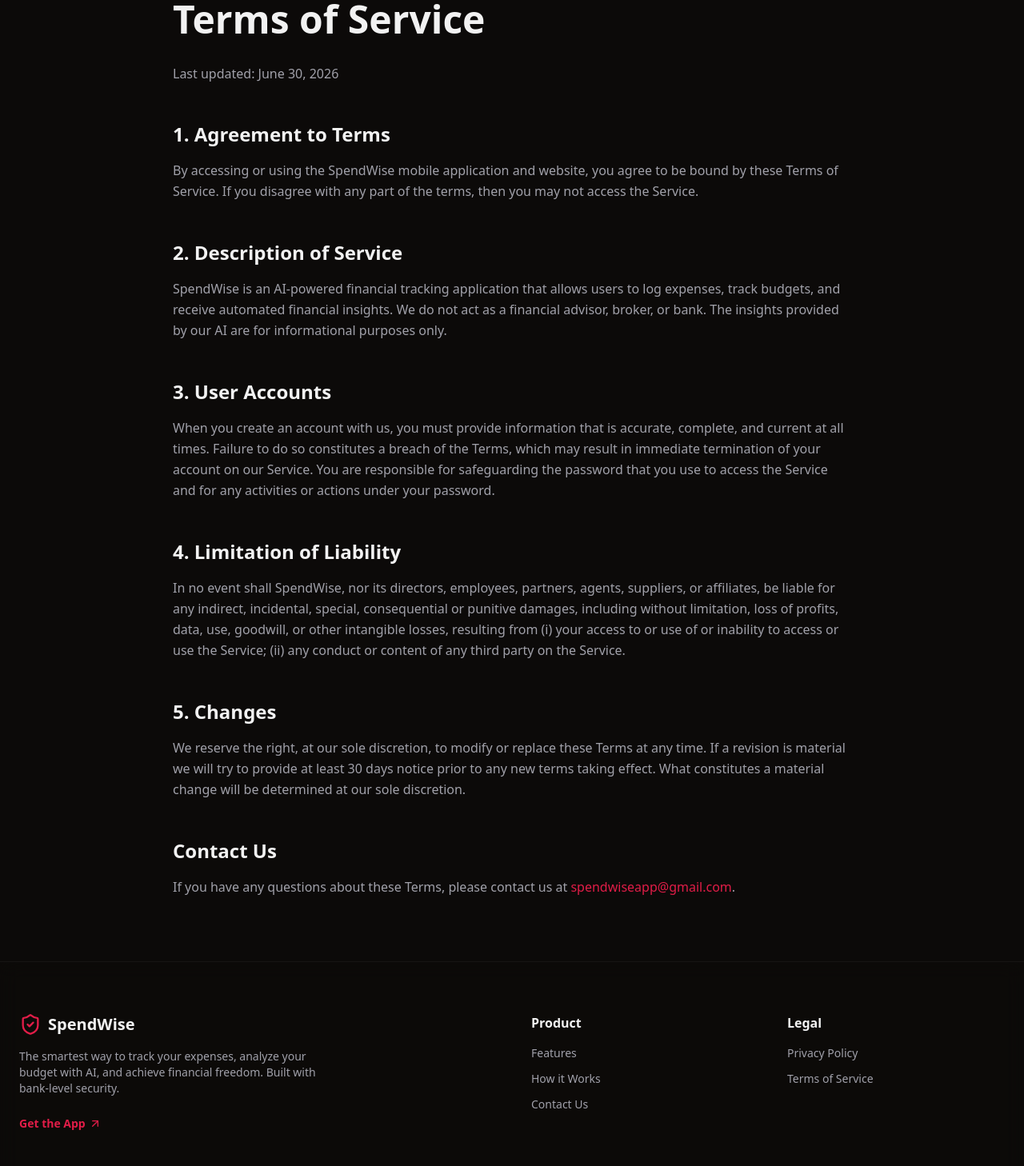
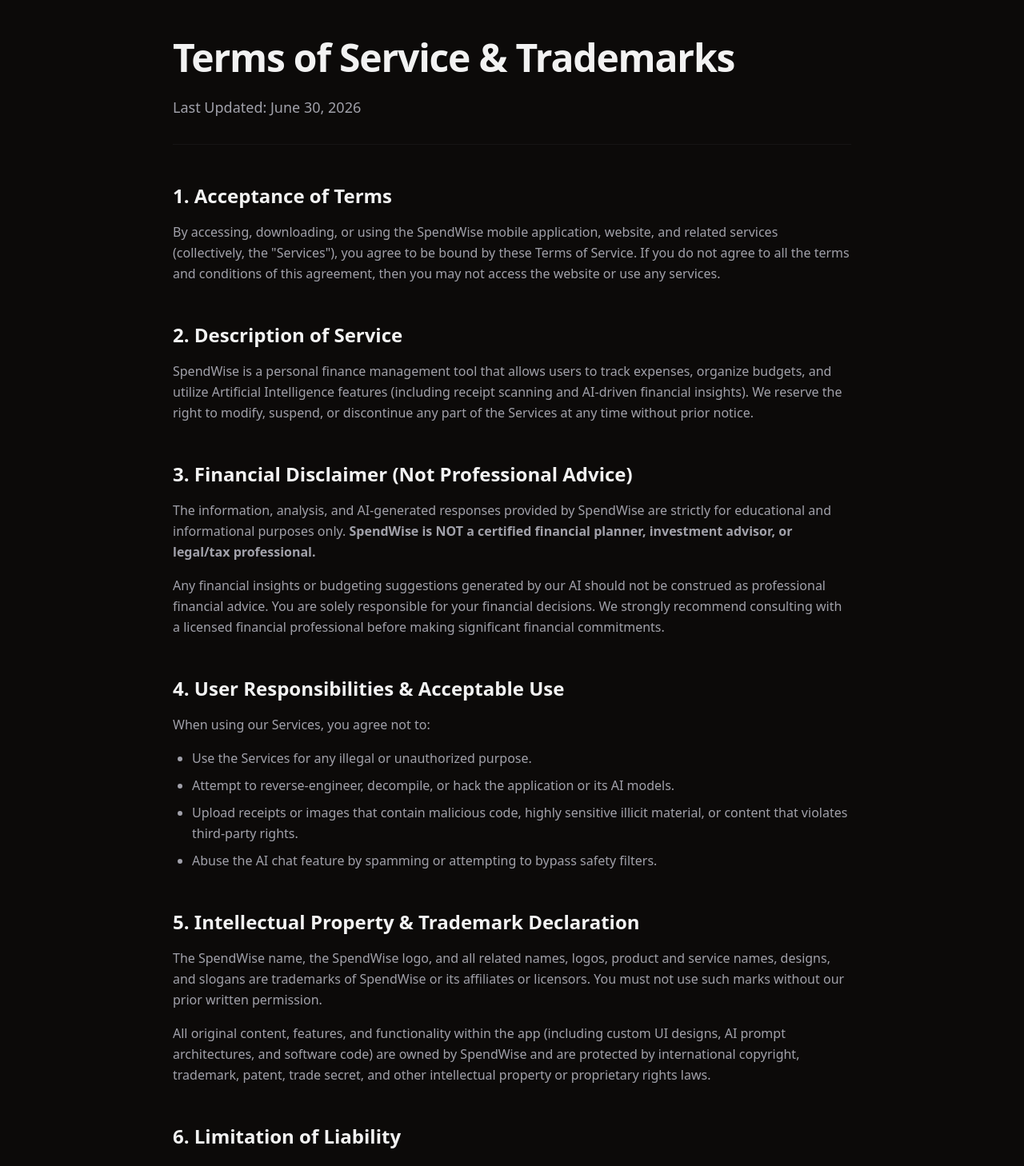
Before and after one commit to mearslanahmed/spendwise-web, a Next.js app: page /terms in a window 1280 px wide. Shown: the part 160-1618 px from the top of the page at 80% size. Built offline with nearby package versions, Linux system fonts and the light colour scheme.

Commit message:
feat: finalized animations, text copy, contact page, and comprehensive legal policies

```diff
--- a/src/app/privacy/page.tsx
+++ b/src/app/privacy/page.tsx
@@ -25,24 +25,22 @@
 
         <section>
           <h2 className="text-2xl font-bold mb-4 text-foreground">2. Information We Collect</h2>
-          <p className="mb-4">We collect information to provide better services to all our users. The types of data we collect include:</p>
+          <p className="mb-4">We strictly collect only the information necessary to operate SpendWise. The types of data we collect include:</p>
           <ul className="list-disc pl-6 space-y-2">
-            <li><strong>Account Information:</strong> If you create an account, we may collect your email address, name, and encrypted authentication tokens.</li>
+            <li><strong>Account Information:</strong> Your email address and basic profile information used for secure authentication.</li>
             <li><strong>Financial Data:</strong> Transactions, budgets, and manual expense entries you input into the app.</li>
-            <li><strong>Camera & Image Data:</strong> When you use our "Smart Scanner" feature, we process images of your receipts. These images are temporarily processed by our AI and are not permanently stored unless explicitly requested by you.</li>
-            <li><strong>Usage Data:</strong> We automatically collect diagnostic data, app interaction metrics, and crash reports to improve app stability.</li>
-            <li><strong>Device Information:</strong> Hardware model, operating system version, and unique device identifiers for security purposes.</li>
+            <li><strong>Receipt Images:</strong> When you manually attach a picture to a transaction or use the "Smart Scanner", the image is securely stored in our cloud storage provider (Cloudinary) so it remains permanently attached to your transaction record for your reference.</li>
+            <li><strong>Device Permissions:</strong> We request access to your device's Camera (strictly for capturing receipts) and Notifications (for budget alerts). We do <strong>not</strong> collect background hardware diagnostics, device identifiers, or hidden usage analytics.</li>
           </ul>
         </section>
 
         <section>
           <h2 className="text-2xl font-bold mb-4 text-foreground">3. How We Use Your Information</h2>
-          <p className="mb-4">We use the collected information for the following purposes:</p>
+          <p className="mb-4">We use the collected information for the following specific purposes:</p>
           <ul className="list-disc pl-6 space-y-2">
-            <li><strong>To Provide the Service:</strong> Enabling you to track expenses, manage offline wallets, and receive AI-driven financial insights.</li>
-            <li><strong>AI Processing:</strong> Your transaction data and receipt images are processed using advanced Artificial Intelligence models (such as Google Gemini) strictly to categorize expenses and provide automated financial advice.</li>
-            <li><strong>Service Improvement:</strong> Analyzing usage trends to build new features and fix bugs.</li>
-            <li><strong>Communication:</strong> Sending you security alerts, account updates, and support messages.</li>
+            <li><strong>To Provide the Service:</strong> Enabling you to track expenses, manage wallets, and view your historical transactions alongside their attached Cloudinary receipt images.</li>
+            <li><strong>AI Processing:</strong> Your transaction data and scanned receipt images are processed using advanced Artificial Intelligence models (primarily Google Gemini, with Groq utilized as a secure fallback system). This allows us to instantly extract totals, categorize expenses, and power the AI financial chat.</li>
+            <li><strong>Communication:</strong> Sending you necessary security alerts, account updates, and push notifications for your budget.</li>
           </ul>
         </section>
 
--- a/src/app/terms/page.tsx
+++ b/src/app/terms/page.tsx
@@ -1,56 +1,87 @@
 import { Metadata } from 'next';
+import Link from 'next/link';
 
 export const metadata: Metadata = {
   title: 'Terms of Service | SpendWise',
-  description: 'Terms of Service for SpendWise App',
+  description: 'Comprehensive Terms of Service and Trademark Information for SpendWise.',
 };
 
 export default function TermsOfService() {
   return (
-    <div className="max-w-4xl mx-auto px-6 py-20">
-      <div className="prose prose-invert prose-emerald max-w-none">
-        <h1 className="text-4xl md:text-5xl font-extrabold mb-8">Terms of Service</h1>
-        <p className="text-muted-foreground mb-12">Last updated: June 30, 2026</p>
+    <div className="max-w-4xl mx-auto px-6 py-24 md:py-32">
+      <div className="mb-12 border-b border-border/40 pb-8">
+        <h1 className="text-4xl md:text-5xl font-extrabold mb-6 tracking-tight">Terms of Service & Trademarks</h1>
+        <p className="text-muted-foreground text-lg">Last Updated: {new Date().toLocaleDateString('en-US', { month: 'long', day: 'numeric', year: 'numeric' })}</p>
+      </div>
 
-        <section className="mb-12">
-          <h2 className="text-2xl font-bold mb-4">1. Agreement to Terms</h2>
-          <p className="text-muted-foreground leading-relaxed mb-4">
-            By accessing or using the SpendWise mobile application and website, you agree to be bound by these Terms of Service. If you disagree with any part of the terms, then you may not access the Service.
-          </p>
-        </section>
+      <div className="space-y-12 text-muted-foreground leading-relaxed prose prose-invert prose-p:text-muted-foreground prose-headings:text-foreground">
 
-        <section className="mb-12">
-          <h2 className="text-2xl font-bold mb-4">2. Description of Service</h2>
-          <p className="text-muted-foreground leading-relaxed mb-4">
-            SpendWise is an AI-powered financial tracking application that allows users to log expenses, track budgets, and receive automated financial insights. We do not act as a financial advisor, broker, or bank. The insights provided by our AI are for informational purposes only.
-          </p>
-        </section>
-
-        <section className="mb-12">
-          <h2 className="text-2xl font-bold mb-4">3. User Accounts</h2>
-          <p className="text-muted-foreground leading-relaxed mb-4">
-            When you create an account with us, you must provide information that is accurate, complete, and current at all times. Failure to do so constitutes a breach of the Terms, which may result in immediate termination of your account on our Service. You are responsible for safeguarding the password that you use to access the Service and for any activities or actions under your password.
-          </p>
-        </section>
-
-        <section className="mb-12">
-          <h2 className="text-2xl font-bold mb-4">4. Limitation of Liability</h2>
-          <p className="text-muted-foreground leading-relaxed">
-            In no event shall SpendWise, nor its directors, employees, partners, agents, suppliers, or affiliates, be liable for any indirect, incidental, special, consequential or punitive damages, including without limitation, loss of profits, data, use, goodwill, or other intangible losses, resulting from (i) your access to or use of or inability to access or use the Service; (ii) any conduct or content of any third party on the Service.
-          </p>
-        </section>
-
-        <section className="mb-12">
-          <h2 className="text-2xl font-bold mb-4">5. Changes</h2>
-          <p className="text-muted-foreground leading-relaxed">
-            We reserve the right, at our sole discretion, to modify or replace these Terms at any time. If a revision is material we will try to provide at least 30 days notice prior to any new terms taking effect. What constitutes a material change will be determined at our sole discretion.
+        <section>
+          <h2 className="text-2xl font-bold mb-4 text-foreground">1. Acceptance of Terms</h2>
+          <p>
+            By accessing, downloading, or using the SpendWise mobile application, website, and related services (collectively, the "Services"), you agree to be bound by these Terms of Service. If you do not agree to all the terms and conditions of this agreement, then you may not access the website or use any services.
           </p>
         </section>
 
         <section>
-          <h2 className="text-2xl font-bold mb-4">Contact Us</h2>
-          <p className="text-muted-foreground leading-relaxed">
-            If you have any questions about these Terms, please contact us at <a href="mailto:spendwiseapp@gmail.com" className="text-primary hover:underline">spendwiseapp@gmail.com</a>.
+          <h2 className="text-2xl font-bold mb-4 text-foreground">2. Description of Service</h2>
+          <p>
+            SpendWise is a personal finance management tool that allows users to track expenses, organize budgets, and utilize Artificial Intelligence features (including receipt scanning and AI-driven financial insights). We reserve the right to modify, suspend, or discontinue any part of the Services at any time without prior notice.
+          </p>
+        </section>
+
+        <section>
+          <h2 className="text-2xl font-bold mb-4 text-foreground">3. Financial Disclaimer (Not Professional Advice)</h2>
+          <p>
+            The information, analysis, and AI-generated responses provided by SpendWise are strictly for educational and informational purposes only. <strong>SpendWise is NOT a certified financial planner, investment advisor, or legal/tax professional.</strong>
+          </p>
+          <p className="mt-4">
+            Any financial insights or budgeting suggestions generated by our AI should not be construed as professional financial advice. You are solely responsible for your financial decisions. We strongly recommend consulting with a licensed financial professional before making significant financial commitments.
+          </p>
+        </section>
+
+        <section>
+          <h2 className="text-2xl font-bold mb-4 text-foreground">4. User Responsibilities & Acceptable Use</h2>
+          <p className="mb-4">When using our Services, you agree not to:</p>
+          <ul className="list-disc pl-6 space-y-2">
+            <li>Use the Services for any illegal or unauthorized purpose.</li>
+            <li>Attempt to reverse-engineer, decompile, or hack the application or its AI models.</li>
+            <li>Upload receipts or images that contain malicious code, highly sensitive illicit material, or content that violates third-party rights.</li>
+            <li>Abuse the AI chat feature by spamming or attempting to bypass safety filters.</li>
+          </ul>
+        </section>
+
+        <section>
+          <h2 className="text-2xl font-bold mb-4 text-foreground">5. Intellectual Property & Trademark Declaration</h2>
+          <p>
+            The SpendWise name, the SpendWise logo, and all related names, logos, product and service names, designs, and slogans are trademarks of SpendWise or its affiliates or licensors. You must not use such marks without our prior written permission.
+          </p>
+          <p className="mt-4">
+            All original content, features, and functionality within the app (including custom UI designs, AI prompt architectures, and software code) are owned by SpendWise and are protected by international copyright, trademark, patent, trade secret, and other intellectual property or proprietary rights laws.
+          </p>
+        </section>
+
+        <section>
+          <h2 className="text-2xl font-bold mb-4 text-foreground">6. Limitation of Liability</h2>
+          <p>
+            In no event shall SpendWise, nor its directors, employees, partners, agents, suppliers, or affiliates, be liable for any indirect, incidental, special, consequential or punitive damages, including without limitation, loss of profits, data, use, goodwill, or other intangible losses, resulting from (i) your access to or use of or inability to access or use the Service; (ii) any conduct or content of any third party on the Service; (iii) any content obtained from the Service, including AI-generated hallucinations or incorrect financial calculations.
+          </p>
+        </section>
+
+        <section>
+          <h2 className="text-2xl font-bold mb-4 text-foreground">7. Changes to Terms</h2>
+          <p>
+            We reserve the right, at our sole discretion, to modify or replace these Terms at any time. What constitutes a material change will be determined at our sole discretion. By continuing to access or use our Service after those revisions become effective, you agree to be bound by the revised terms.
+          </p>
+        </section>
+
+        <section>
+          <h2 className="text-2xl font-bold mb-4 text-foreground">8. Contact Information</h2>
+          <p>
+            If you have any questions about these Terms, licensing, or trademark inquiries, please contact our legal department at:
+          </p>
+          <p className="mt-4 font-semibold">
+            Email: <a href="mailto:spendwiseapp@gmail.com" className="text-primary hover:underline">spendwiseapp@gmail.com</a>
           </p>
         </section>
       </div>
```
